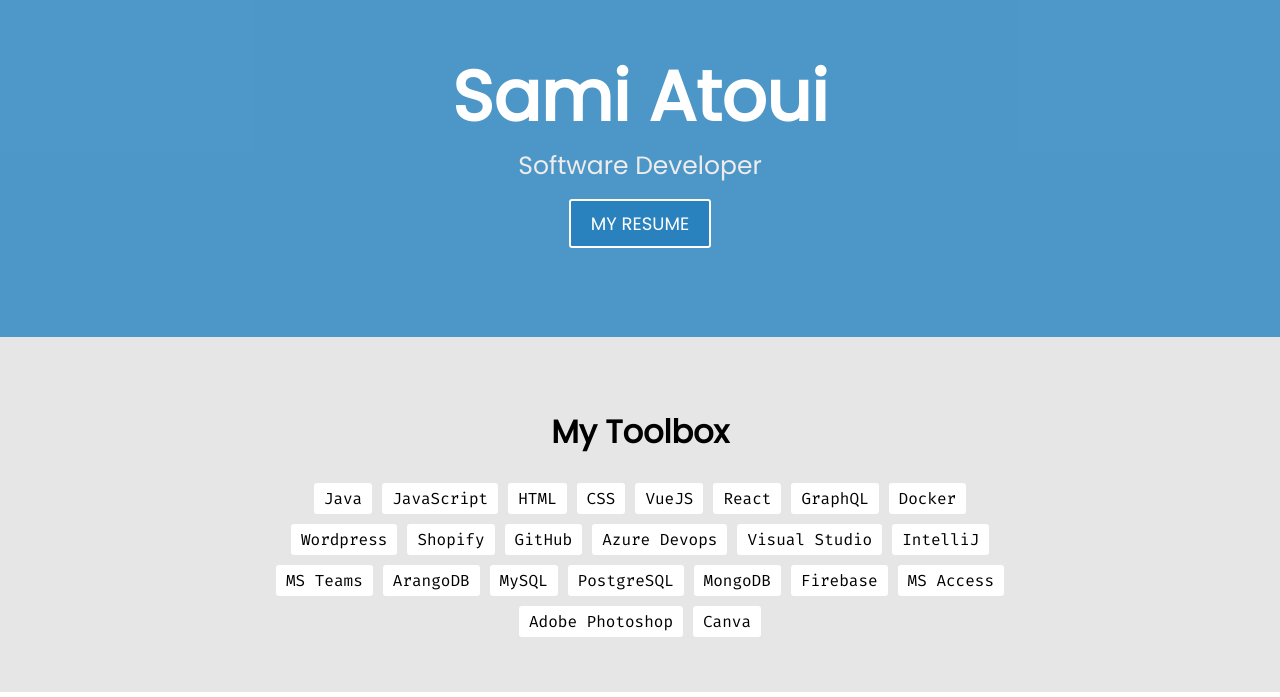
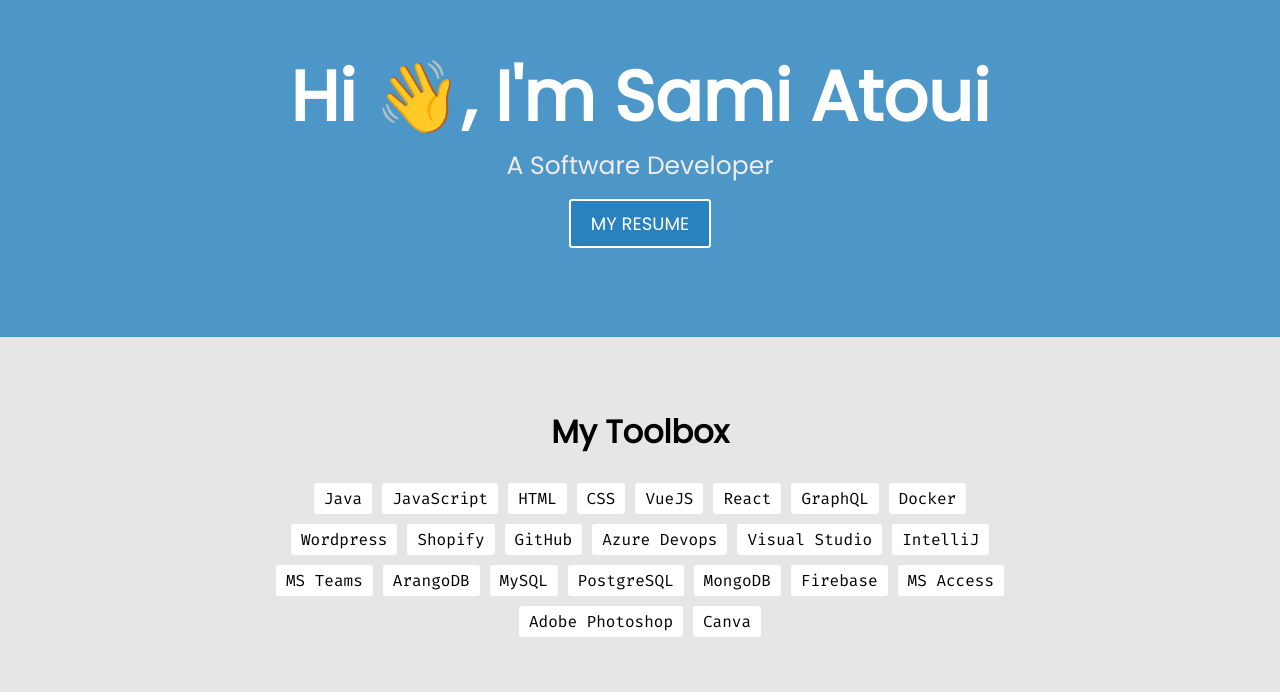
Before and after one commit to samiatoui/MyPortfolio, a React (Create React App) app: page / in a window 1280 px wide. Shown: the part 103-800 px from the top of the page. Built offline with nearby package versions, Linux system fonts and the light colour scheme; no server answers.

Commit message:
updated bio

```diff
--- a/src/components/About.js
+++ b/src/components/About.js
@@ -5,8 +5,8 @@ export default function About() {
     return (
         <div className="about">
             <div className='about-text'>
-                <h1>Sami Atoui</h1>
-                <p>Software Developer</p>
+                <h1>Hi 👋, I'm Sami Atoui</h1>
+                <p>A Software Developer</p>
                 <div className="about-btn">
                     <MenuItems />
                 </div>
```
